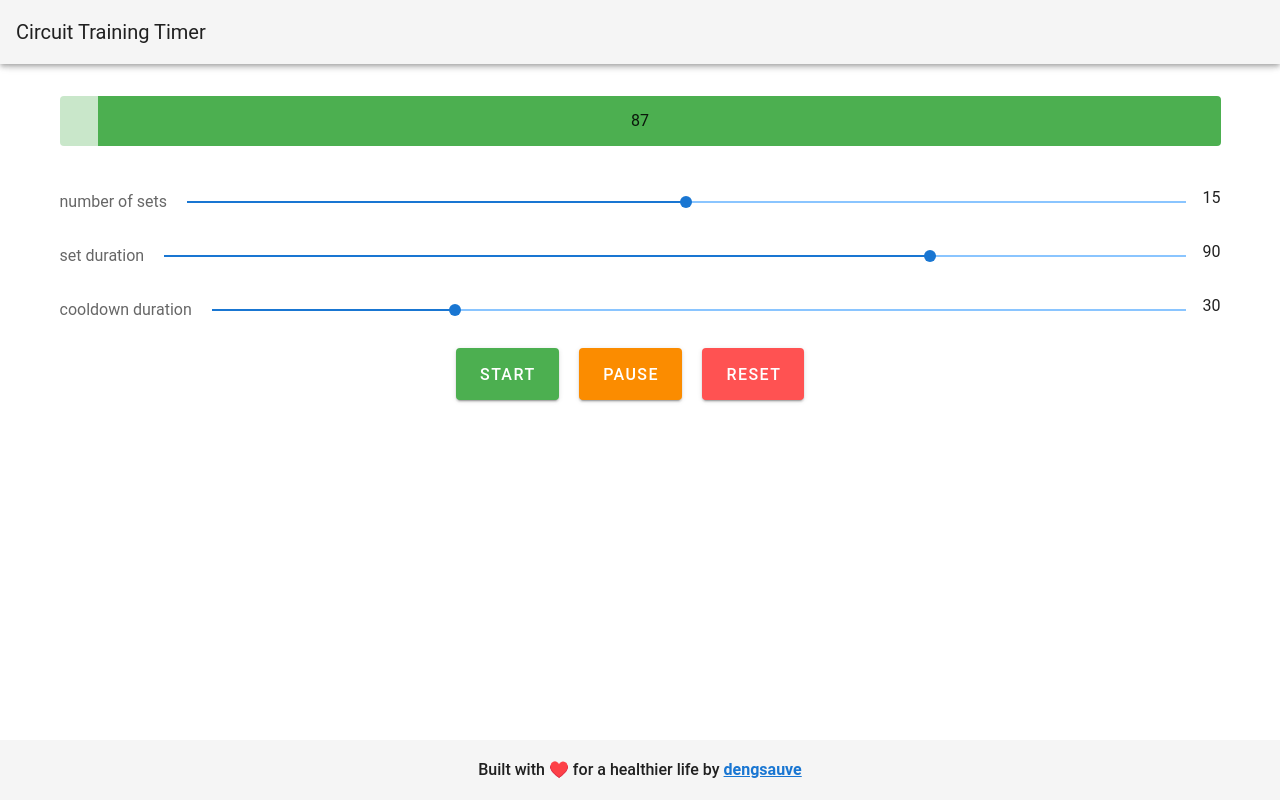
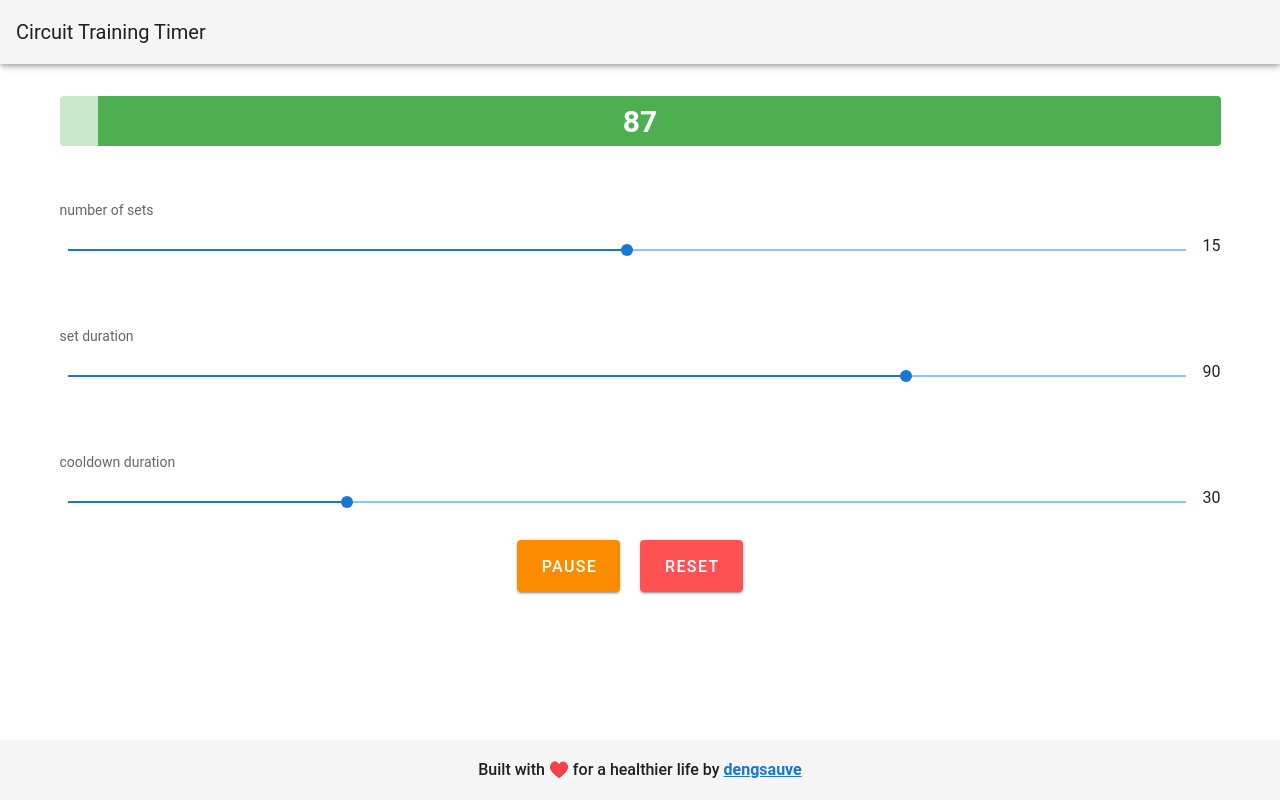
Before and after one commit to dengsauve/circuit-workout-timer, a Vue app: page / in a window 1280 px wide. Both pictures are taken after a click on the button "START". Built offline with nearby package versions, Linux system fonts and the light colour scheme; the HTML template or start-up script is replaced by a standard one.

Commit message:
button upgrades (pause/start) and sound effects for finishing a set

```diff
--- a/src/App.vue
+++ b/src/App.vue
@@ -13,58 +13,85 @@
           :value="progressPercentage"
           height="50"
           :color="displayColor"
+          style="color: white; font-size: 30px; font-weight: bold"
         >
           {{ displaySeconds }}
         </v-progress-linear>
 
-        <v-form>
-          <v-slider
-            min="0"
-            max="30"
-            v-model="numberOfSets"
-            label="number of sets"
-          >
+        <v-form :disabled="workoutList.length > 0">
+          <v-row>
+            <v-col cols="12">
+              <v-subheader class="pl-0">number of sets</v-subheader>
+              <v-slider min="0" max="30" v-model="numberOfSets" label="">
                 <template v-slot:append>
                   <span style="white-space: nowrap">{{ numberOfSets }}</span>
                 </template>
               </v-slider>
+            </v-col>
+
+            <v-col cols="12">
+              <v-subheader class="pl-0">set duration</v-subheader>
               <v-slider
                 min="0"
                 max="120"
                 v-model="setDuration"
-            label="set duration"
               >
                 <template v-slot:append>
                   <span style="white-space: nowrap">{{ setDuration }}</span>
                 </template>
               </v-slider>
+            </v-col>
+
+            <v-col cols="12">
+              <v-subheader class="pl-0">cooldown duration</v-subheader>
               <v-slider
                 min="0"
                 max="120"
                 v-model="cooldownDuration"
-            label="cooldown duration"
               >
                 <template v-slot:append>
-              <span style="white-space: nowrap">{{ cooldownDuration }}</span>
+                  <span style="white-space: nowrap">{{
+                    cooldownDuration
+                  }}</span>
                 </template>
               </v-slider>
+            </v-col>
+          </v-row>
         </v-form>
-        <v-btn x-large @click="startRunning" color="success" class="mr-5"
-          ><font color="white">START</font></v-btn
-        >
-        <v-btn x-large @click="pauseRunning" color="warning" class="mr-5"
-          ><font color="white">PAUSE</font></v-btn
-        >
-        <v-btn x-large @click="reset" color="error" class="mr-5"
-          ><font color="white">RESET</font></v-btn
-        >
+        <v-btn
+          v-if="!running"
+          x-large
+          @click="startRunning"
+          color="success"
+          class="mr-5">
+          <font color="white">START</font>
+        </v-btn>
+        <v-btn
+          v-if="running"
+          x-large
+          @click="pauseRunning"
+          color="warning"
+          class="mr-5">
+          <font color="white">PAUSE</font>
+        </v-btn>
+        <v-btn
+          x-large
+          @click="reset"
+          color="error"
+          class="mr-5">
+          <font color="white">RESET</font>
+        </v-btn>
 
         <v-footer absolute class="font-weight-medium">
           <v-col class="text-center" cols="12">
-            Built with ♥️ for a healthier life by <strong><a href="https://github.com/dengsauve" target="_blank">dengsauve</a></strong>
+            Built with ♥️ for a healthier life by
+            <strong
+              ><a href="https://github.com/dengsauve" target="_blank"
+                >dengsauve</a
+              ></strong
+            >
           </v-col>
         </v-footer>
-
       </v-container>
     </v-main>
   </v-app>
@@ -84,7 +111,8 @@ export default {
       cooldownDuration: 30,
       running: false,
       x: null,
-      bellSounds: new Audio('audio/bell.mp3')
+      bellSounds: new Audio("audio/bell.mp3"),
+      wowSounds: new Audio("audio/wow.mp3"),
     };
   },
 
@@ -104,12 +132,14 @@ export default {
           }
           if (this.displaySeconds < 0) {
             if (this.workoutList.length > 0) {
+              if (this.workingOut) this.wowSounds.play();
               this.workingOut = !this.workingOut;
               this.displaySeconds = this.workoutList.shift();
               this.displayColor = this.workingOut ? "success" : "primary";
             } else {
               this.running = false;
               this.displaySeconds = "Done";
+              this.bellSounds.play();
               return;
             }
           }
@@ -130,11 +160,15 @@ export default {
     },
     cooldownDuration: function (newValue, oldValue) {
       localStorage.cooldownDuration = newValue;
-    }
+    },
   },
 
   methods: {
     startRunning: function () {
+      if (this.workoutList.length > 0) {
+        this.running = true;
+        return
+      }
       this.running = true;
       this.workingOut = true;
 
@@ -157,13 +191,16 @@ export default {
       this.running = false;
       this.workoutList = [];
       this.displaySeconds = 0;
+      this.displayColor = "success";
     },
 
     loadLastSettings: function () {
-      if (localStorage.numberOfSets) this.numberOfSets = localStorage.numberOfSets;
+      if (localStorage.numberOfSets)
+        this.numberOfSets = localStorage.numberOfSets;
       if (localStorage.setDuration) this.setDuration = localStorage.setDuration;
-      if (localStorage.cooldownDuration) this.cooldownDuration = localStorage.cooldownDuration;
-    }
+      if (localStorage.cooldownDuration)
+        this.cooldownDuration = localStorage.cooldownDuration;
+    },
   },
 };
 </script>
```
Also changed, not shown: 2 other files (tests, documents, lock files or other folders). Lines whose indentation alone changed are shown as unchanged.
